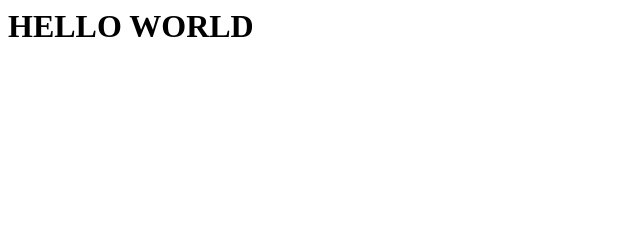
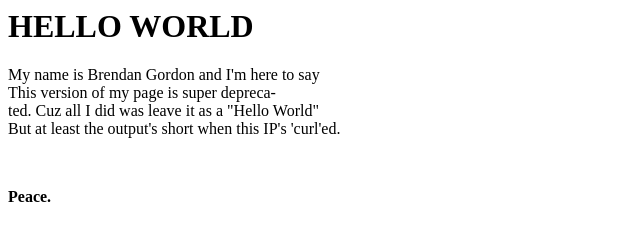
Before and after one commit to bregord/bregord.github.io, a plain HTML site: page index.html in a window 1280 px wide. Shown: the whole page, without its empty margins (0-640 px from the left). Drawn offline with Linux system fonts and the light colour scheme.

```diff
--- a/index.html
+++ b/index.html
@@ -1 +1,10 @@
 <h1> HELLO WORLD </h1>
+<p>My name is Brendan Gordon and I'm here to say
+<br>
+This version of my page is super depreca-
+<br>
+ted. Cuz all I did was leave it as a "Hello World"
+<br>
+But at least the output's short when this IP's 'curl'ed.</p>
+<br>
+<p><strong>Peace.</strong></p>
```
